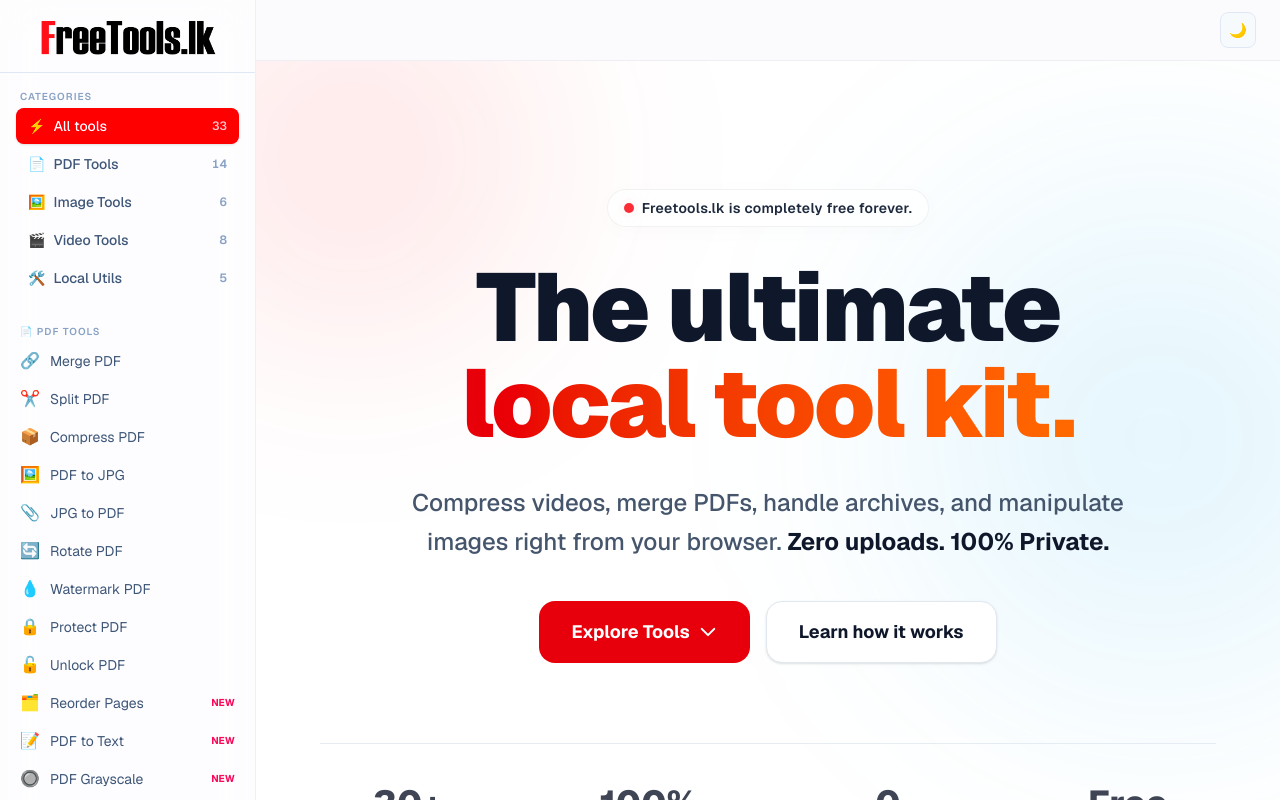
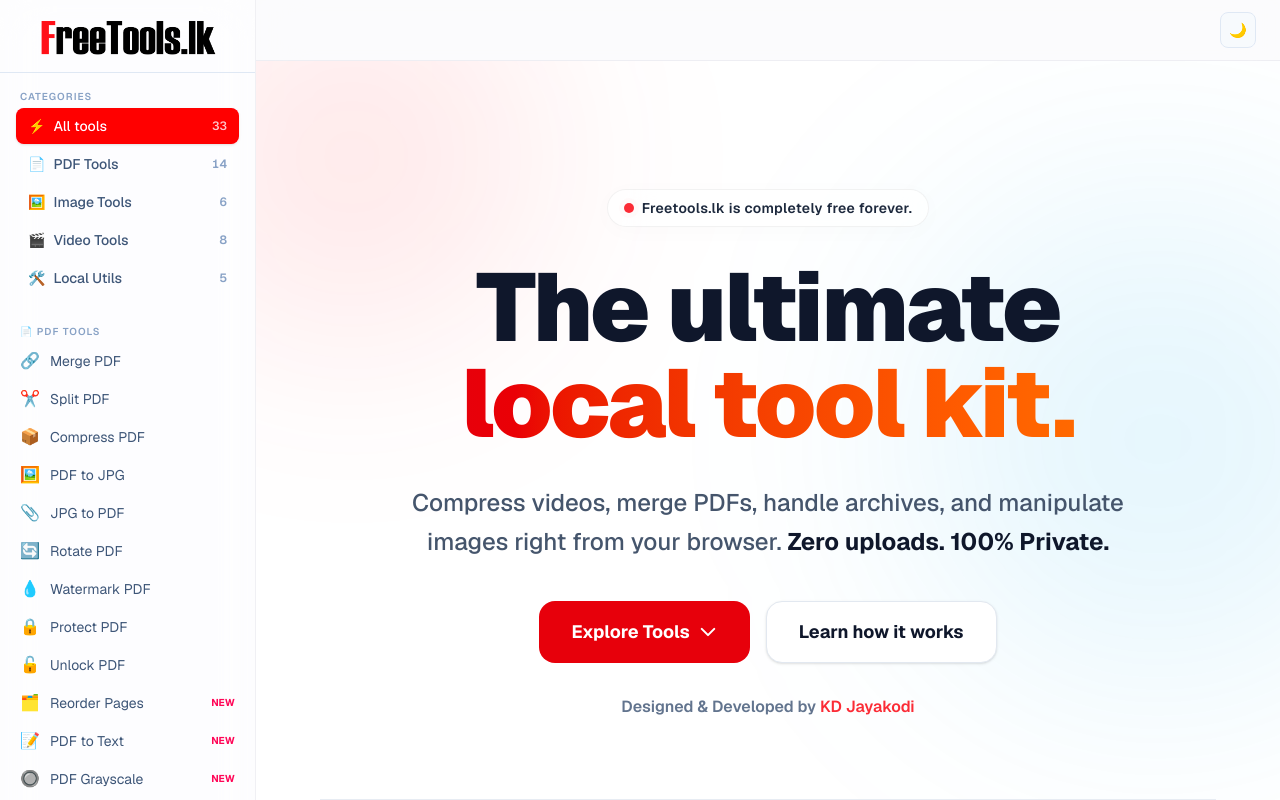
Before and after one commit to danithu17/tools-app-new-UI, a Next.js app: page / in a window 1280 px wide. Shown: the top 800 px of the page. Built offline with nearby package versions, Linux system fonts and the light colour scheme.

Commit message:
Add author credits to Home Page

```diff
--- a/src/app/page.tsx
+++ b/src/app/page.tsx
@@ -41,16 +41,20 @@ function HeroSection() {
           >
             Explore Tools
             <svg className="w-5 h-5" fill="none" viewBox="0 0 24 24" stroke="currentColor" strokeWidth={2.5}>
-              <path strokeLinecap="round" strokeLinejoin="round" d="M19.5 8.25l-7.5 7.5-7.5-7.5" />
+               <path strokeLinecap="round" strokeLinejoin="round" d="M19.5 8.25l-7.5 7.5-7.5-7.5" />
             </svg>
           </button>
           <Link
-            href="/about"
-            className="flex items-center justify-center gap-2 px-8 py-4 rounded-2xl bg-white dark:bg-slate-900 border border-slate-200 dark:border-slate-800 text-slate-900 dark:text-white font-bold text-lg transition-all hover:scale-105 shadow-sm hover:shadow-md"
+             href="/about"
+             className="flex items-center justify-center gap-2 px-8 py-4 rounded-2xl bg-white dark:bg-slate-900 border border-slate-200 dark:border-slate-800 text-slate-900 dark:text-white font-bold text-lg transition-all hover:scale-105 shadow-sm hover:shadow-md"
           >
-            Learn how it works
+             Learn how it works
           </Link>
         </div>
+
+        <p className="mt-8 text-sm md:text-base font-semibold text-slate-500 dark:text-slate-400">
+          Designed & Developed by <a href="https://kdj.lk" className="text-red-500 hover:underline">KD Jayakodi</a>
+        </p>
 
         {/* Stats */}
         <div className="grid grid-cols-2 md:grid-cols-4 gap-8 md:gap-16 mt-20 pt-10 border-t border-slate-200 dark:border-slate-800/50 w-full max-w-4xl opacity-80">
```
